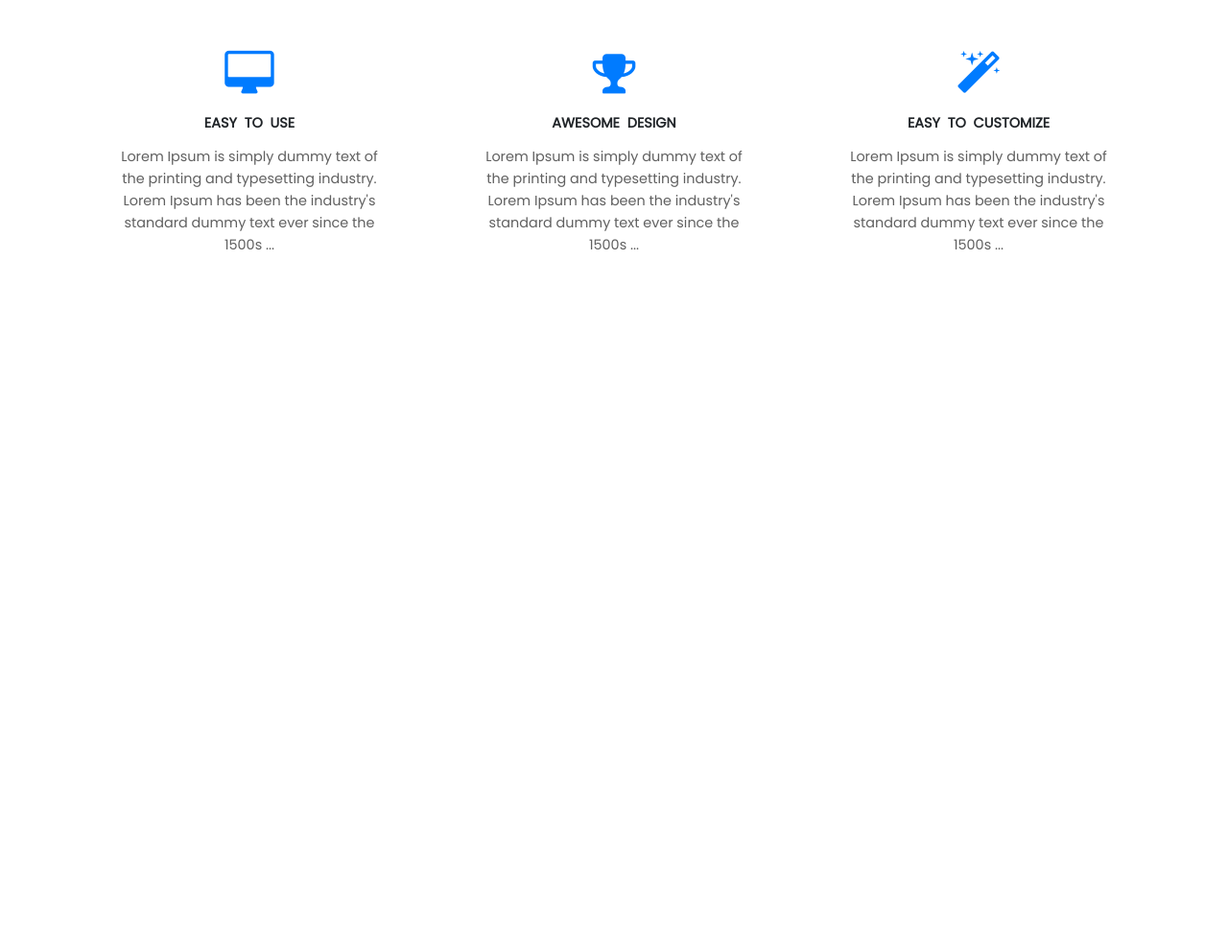
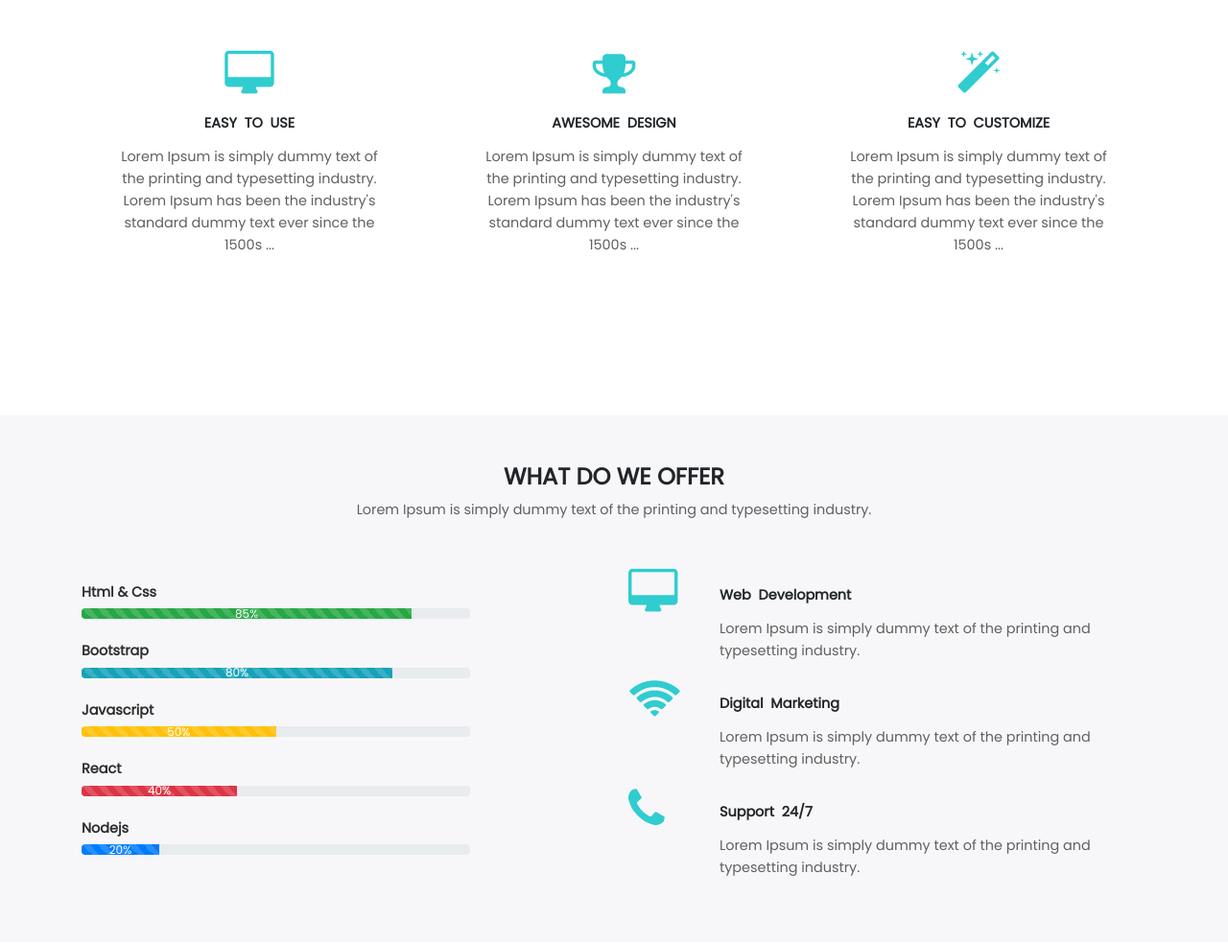
Before and after one commit to morteza-develop/template1, a plain HTML site: page index.html in a window 1280 px wide. Shown: the part 897-1882 px from the top of the page at 96% size. Before the commit the page ends 1330 px from the top, so only its background shows below. Drawn offline with nearby package versions, Linux system fonts and the light colour scheme.

Commit message:
end service offer

```diff
--- a/css/style.css
+++ b/css/style.css
@@ -19,6 +19,12 @@ p {
     font-weight: 400;
     color: #606060;
 }
+
+i{
+    color: #2fccd0;
+}
+
+/* ********************  */
 
 .header {
     width: 100%;
@@ -110,7 +116,7 @@ p {
     border-radius: 3px;
     transition: 0.3s;
 }
-.extra-div h2{
+.extra-div h2, .servicediv h3{
     font-size: 0.9rem;
     margin: 20px 0 15px 0;
     font-weight: bold;
@@ -123,3 +129,36 @@ p {
     z-index: 10;
 }
 /* ********** three extra header div ********** */
+
+/* ********** offer section ********** */
+
+.serviceoffer{
+    background: #f7f7f9;
+    padding: 50px 0;
+    margin-bottom: 50px;
+}
+.heading{
+    margin-bottom: 50px;
+}
+.heading h2 {
+    font-size: 1.5rem;
+    font-weight: 600;
+}
+.names h3 {
+    color: #2e2e2e;
+    font-size: 0.9rem;
+    text-transform: capitalize;
+    font-weight: bold;
+}
+.service-icons{
+    display: flex;
+    justify-content: center;
+    align-items: center;
+}
+.progress{
+    height: 0.7rem !important;
+    margin-bottom: 25px !important;
+    background: #606060;
+}
+
+/* ********** offer section ********** */
--- a/index.html
+++ b/index.html
@@ -56,7 +56,6 @@
     <!-- header end -->
 
     <!-- ********** three extra header div ********** -->
-
     <section class="header-extradiv">
         <div class="container">
             <div class="row">
@@ -78,8 +77,83 @@
             </div>
         </div>
     </section>
+    <!-- ********** three extra header div ********** -->
 
-    <!-- ********** three extra header div ********** -->
+    <!-- ********** offer section ********** -->
+
+    <section class="serviceoffer" id="servicediv">
+        <div class="container heading text-center">
+            <h2 class="text-center font-weight-bold">WHAT DO WE OFFER</h2>
+            <p>Lorem Ipsum is simply dummy text of the printing and typesetting industry.</p>
+        </div>
+        <div class="container">
+            <div class="row">
+                <div class="col-lg-6 col-md-12 col-10 offset-1 offset-lg-0">
+                    <div class="names my-3">
+                        <h3>html & css</h3>
+                        <div class="progress w-75">
+                            <div class="progress-bar progress-bar-striped progress-bar-animated bg-success" style="width: 85%;">85%</div>
+                        </div>
+                    </div>
+                    <div class="names my-3">
+                        <h3>bootstrap</h3>
+                        <div class="progress w-75">
+                            <div class="progress-bar progress-bar-striped progress-bar-animated bg-info" style="width: 80%;">80%</div>
+                        </div>
+                    </div>
+                    <div class="names my-3">
+                        <h3>javascript</h3>
+                        <div class="progress w-75">
+                            <div class="progress-bar progress-bar-striped progress-bar-animated bg-warning" style="width: 50%;">50%</div>
+                        </div>
+                    </div>
+                    <div class="names my-3">
+                        <h3>react</h3>
+                        <div class="progress w-75">
+                            <div class="progress-bar progress-bar-striped progress-bar-animated bg-danger" style="width: 40%;">40%</div>
+                        </div>
+                    </div>
+                    <div class="names my-3">
+                        <h3>nodejs</h3>
+                        <div class="progress w-75">
+                            <div class="progress-bar progress-bar-striped progress-bar-animated" style="width: 20%;">20%</div>
+                        </div>
+                    </div>
+                </div>
+                <div class="col-lg-6 col-md-12 col-12 servicediv">
+                    <div class="row">
+                        <div class="col-lg-2 col-2 service-icon">
+                            <i class="fa-3x fa fa-desktop" aria-hidden="true"></i>
+                        </div>
+                        <div class="col-lg-10 col-10">
+                            <h3>Web Development</h3>
+                            <p>Lorem Ipsum is simply dummy text of the printing and typesetting industry.</p>
+                        </div>
+                    </div>
+                    <div class="row">
+                        <div class="col-lg-2 col-2 service-icon">
+                            <i class="fa-3x fa fa-wifi" aria-hidden="true"></i>
+                        </div>
+                        <div class="col-lg-10 col-10">
+                            <h3>Digital Marketing</h3>
+                            <p>Lorem Ipsum is simply dummy text of the printing and typesetting industry.</p>
+                        </div>
+                    </div>
+                    <div class="row">
+                        <div class="col-lg-2 col-2 service-icon">
+                            <i class="fa-3x fa fa-phone" aria-hidden="true"></i>
+                        </div>
+                        <div class="col-lg-10 col-10">
+                            <h3>Support 24/7</h3>
+                            <p>Lorem Ipsum is simply dummy text of the printing and typesetting industry.</p>
+                        </div>
+                    </div>
+                </div>
+            </div>
+        </div>
+    </section>
+
+    <!-- ********** offer section ********** -->
 
 
 
```
